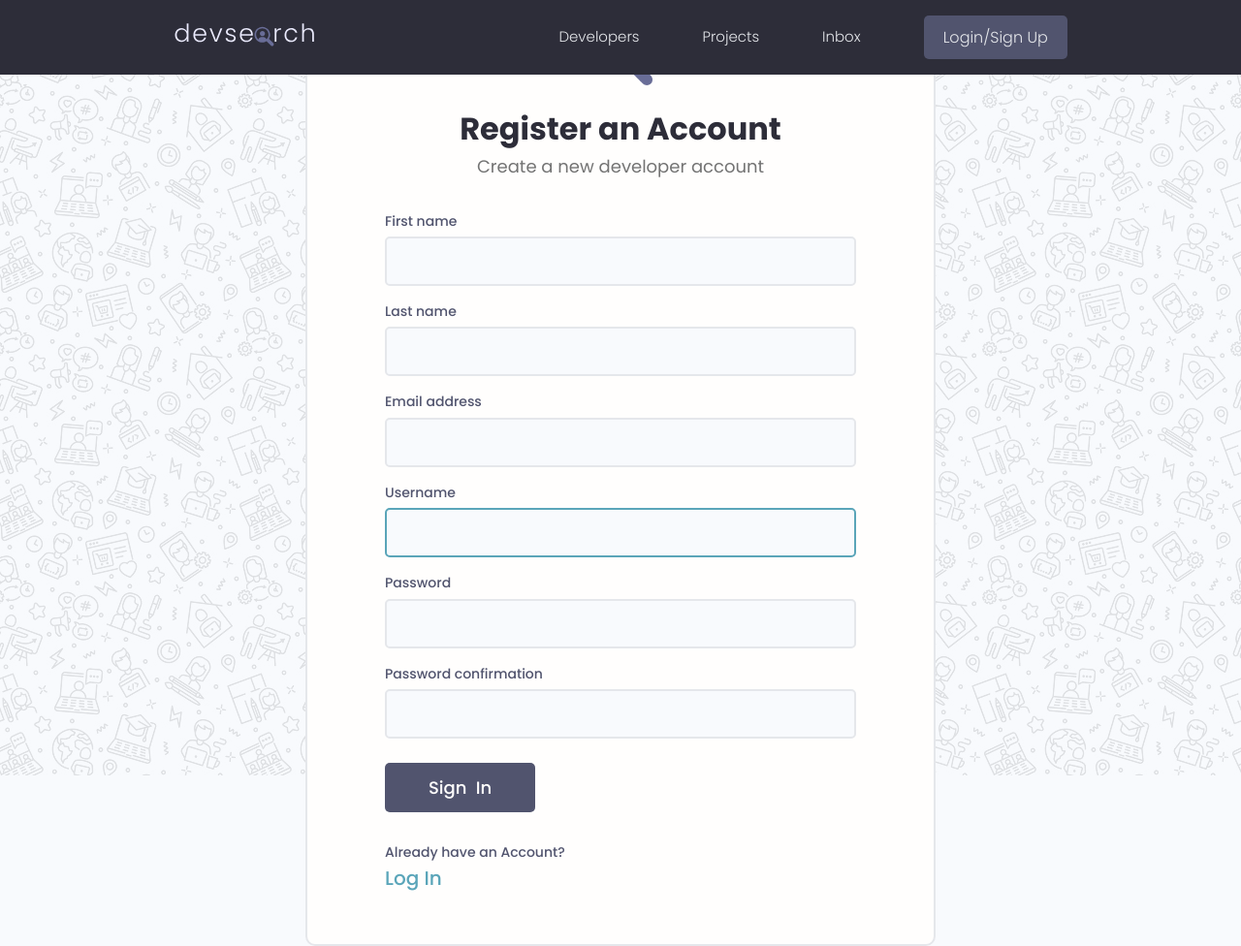
After one commit to cihatertem/django_2021, a Django app: page /register/ in a window 1280 px wide. The commit adds this page. Shown: the whole page at 97% size. Run offline with Django 4.2, Linux system fonts and the light colour scheme; some libraries are stand-ins or nearby versions.

Commit message:
#6 Authentication & Flass Messages

```diff
--- a/projects/views.py
+++ b/projects/views.py
@@ -1,4 +1,6 @@
 from django.shortcuts import render, redirect, get_object_or_404
+# Django Auth.
+from django.contrib.auth.decorators import login_required
 
 # models
 from .models import Project
@@ -29,6 +31,7 @@ def project(request, pk):
     return render(request, template_name, context)
 
 
+@login_required(login_url="users:login")
 def create_project(request):
     template_name = "projects/project_form.html"
     form = ProjectForm()
@@ -46,6 +49,7 @@ def create_project(request):
     return render(request, template_name, context)
 
 
+@login_required(login_url="users:login")
 def update_project(request, pk):
     template_name = "projects/project_form.html"
     project = get_object_or_404(Project, id=pk)
@@ -64,6 +68,7 @@ def update_project(request, pk):
     return render(request, template_name, context)
 
 
+@login_required(login_url="users:login")
 def delete_project(request, pk):
     template_name = "projects/delete_template.html"
     project = get_object_or_404(Project, id=pk)
--- a/static/styles/app.css
+++ b/static/styles/app.css
@@ -80,6 +80,7 @@ img {
         position: relative;
         z-index: 999;
     }
+
     .toggle-menu {
         position: relative;
     }
@@ -119,6 +120,7 @@ img {
         top: 3.4rem;
         transform-origin: 0 0;
     }
+
     .toggle-menu__lines::after {
         top: 4.6rem;
         transform-origin: 0 0;
@@ -417,6 +419,7 @@ img {
     .singleProject .column--1of3 {
         order: 1;
     }
+
     .singleProject .column--2of3 {
         order: 2;
     }
@@ -464,12 +467,12 @@ img {
     margin-bottom: 3rem;
 }
 
-.project__author{
+.project__author {
     font-size: 1.4rem;
     font-style: italic;
 }
 
-.project--rating{
+.project--rating {
     margin-bottom: 1.6em;
     margin-top: .5em;
 }
@@ -613,7 +616,7 @@ img {
     object-fit: contain;
 }
 
-.settings__tableInfo{
+.settings__tableInfo {
     width: 100%;
 }
 
@@ -647,6 +650,7 @@ img {
     display: flex;
     justify-content: center;
     align-items: center;
+
 }
 
 .auth::after {
@@ -659,7 +663,7 @@ img {
     left: 0;
     bottom: 0;
     right: 0;
-  background: url(../images/pattern.jpg);
+    background: url('../images/pattern.jpg');
 }
 
 .auth > .card {
@@ -705,6 +709,7 @@ img {
     align-items: center;
     margin: 2.5rem 0;
 }
+
 .auth .auth__actions a {
     text-decoration: underline;
 }
--- a/static/uikit/app.js
+++ b/static/uikit/app.js
@@ -2,3 +2,16 @@
 document.addEventListener('DOMContentLoaded', function () {
   hljs.highlightAll();
 });
+
+let alertWrapper = document.querySelector(".alert")
+let alertClose = document.querySelector(".alert__close")
+
+if (alertWrapper) {
+  alertClose.addEventListener("click", (e) => {
+    alertWrapper.style.display = "none"
+  })
+
+  setTimeout(() => {
+    alertWrapper.style.display = "none"
+  }, 5000)
+}
--- a/templates/includes/navbar.html
+++ b/templates/includes/navbar.html
@@ -14,8 +14,16 @@
                 <li class="header__menuItem"><a href="{% url 'users:profiles' %}">Developers</a></li>
                 <li class="header__menuItem"><a href="{% url 'projects:projects' %}">Projects</a></li>
                 <li class="header__menuItem"><a href="">Inbox</a></li>
-                <li class="header__menuItem"><a href="{% url 'projects:create-project' %}">Add Project</a></li>
-                <li class="header__menuItem"><a href="" class="btn btn--sub">Login/Sign Up</a></li>
+                {% if request.user.is_authenticated %}
+                    <li class="header__menuItem"><a href="{% url 'projects:create-project' %}">Add Project</a></li>
+                    <li class="header__menuItem">
+                        <a href="{% url 'users:logut' %}" class="btn btn--sub">Logout</a>
+                    </li>
+                {% else %}
+                    <li class="header__menuItem">
+                        <a href="{% url 'users:login' %}" class="btn btn--sub">Login/Sign Up</a>
+                    </li>
+                {% endif %}
             </ul>
         </nav>
     </div>
--- a/templates/main.html
+++ b/templates/main.html
@@ -18,9 +18,21 @@
 </head>
 <body>
 {% include "includes/navbar.html" %}
+
+{% if messages %}
+    {% for message in messages %}
+        <div {% if message.tags %} class="alert alert--{{ message.tags }}" {% else %}
+                                   class="alert" {% endif %}>
+            <p class="alert__message">{{ message }}</p>
+            <button style="padding: 4px; cursor: pointer; z-index: 99999" class="alert__close">⨯</button>
+        </div>
+    {% endfor %}
+{% endif %}
+
 {% block body %}
 
 {% endblock %}
+<script src="{% static 'uikit/app.js' %}"></script>
 <script>
     {% block script %}
 
--- /dev/null
+++ b/users/forms.py
@@ -0,0 +1,16 @@
+from django.forms import ModelForm
+from django.contrib.auth.models import User
+from django.contrib.auth.forms import UserCreationForm
+
+
+class CustomUserCreationForm(UserCreationForm):
+    class Meta:
+        model = User
+        fields = ["first_name", "last_name", "email", "username", "password1", "password2"]
+
+
+    def __init__(self, *args, **kwargs):
+        super(CustomUserCreationForm, self).__init__(*args, **kwargs)
+        # self.fields["title"].widget.attrs.update({"class": "input", "placeholder": "Add title"})
+        for name, field in self.fields.items():
+            field.widget.attrs.update({"class": "input input--text"})
--- /dev/null
+++ b/users/templates/users/login_register.html
@@ -0,0 +1,96 @@
+{% extends 'main.html' %}
+{% load static %}
+{% block body %}
+    {% if page == "register" %}
+        <div class="auth">
+            <div class="card">
+                <div class="auth__header text-center">
+                    <a href="{% url 'users:profiles' %}">
+                        <img src="{% static 'images/icon.svg' %}" alt="icon"/>
+                    </a>
+                    <h3>Register an Account</h3>
+                    <p>Create a new developer account</p>
+                </div>
+
+                <form action="{% url 'users:register' %}" method="POST" class="form auth__form">
+                    {% csrf_token %}
+                    {% for field in form %}
+                        <div class="form__field">
+                            <label for="formInput#text">{{ field.label }}</label>
+                            {{ field }}
+                            {#                            {% if field.help_text %}#}
+                            {#                                <small>{{ field.help_text }}</small>#}
+                            {#                            {% endif %}#}
+                            {% if field.errors %}
+                                {% for error in field.errors %}
+                                    <p style="color: red;">{{ error }}</p>
+                                {% endfor %}
+
+
+                            {% endif %}
+                        </div>
+                    {% endfor %}
+
+                    <div class="auth__actions">
+                        <input class="btn btn--sub btn--lg" type="submit" value="Sign  In"/>
+                    </div>
+                </form>
+
+                <div class="auth__alternative">
+                    <p>Already have an Account?</p>
+                    <a href="{% url 'users:login' %}">Log In</a>
+                </div>
+            </div>
+        </div>
+
+    {% else %}
+        <div class="auth">
+            <div class="card">
+                <div class="auth__header text-center">
+                    <a href="{% url 'users:profiles' %}">
+                        <img src="{% static 'images/icon.svg' %}" alt="icon"/>
+                    </a>
+                    <h3>Account Login</h3>
+                    <p>Hello Developer, Welcome Back!</p>
+                </div>
+
+                <form action="{% url 'users:login' %}" method="POST" class="form auth__form">
+                    {% csrf_token %}
+                    <!-- Input:Username -->
+                    <div class="form__field">
+                        <label for="formInput#text">Username: </label>
+                        <input
+                                class="input input--text"
+                                id="formInput#text"
+                                type="text"
+                                name="username"
+                                placeholder="Enter your username..."
+                        />
+                    </div>
+
+                    <!-- Input:Password -->
+                    <div class="form__field">
+                        <label for="formInput#password">Password: </label>
+                        <input
+                                class="input input--password"
+                                id="formInput#passowrd"
+                                type="password"
+                                name="password"
+                                placeholder="••••••••"
+                        />
+                    </div>
+                    <div class="auth__actions">
+                        <input class="btn btn--sub btn--lg" type="submit" value="Log In"/>
+                        <a href="forgetpassword.html">Forget Password?</a>
+                    </div>
+                </form>
+                <div class="auth__alternative">
+                    <p>Don’t have an Account?</p>
+                    <a href="{% url 'users:register' %}">Sign Up</a>
+
+                </div>
+            </div>
+        </div>
+
+    {% endif %}
+{% endblock %}
--- a/users/urls.py
+++ b/users/urls.py
@@ -6,4 +6,7 @@ app_name = "users"
 urlpatterns = [
     path("", views.profiles, name="profiles"),
     path("profile/<str:pk>/", views.user_profile, name="user_profile"),
+    path("login/", views.login_page, name="login"),
+    path("logout/", views.logout_user, name="logut"),
+    path("register/", views.register_user, name="register"),
 ]
--- a/users/views.py
+++ b/users/views.py
@@ -1,5 +1,13 @@
-from django.shortcuts import render, get_list_or_404, get_object_or_404
+from django.shortcuts import render, redirect, get_list_or_404, get_object_or_404
+# Django Auth.
+from django.contrib.auth import login, authenticate, logout
+# Django User Model / Forms
+from django.contrib.auth.models import User
+# Django messages
+from django.contrib import messages
+# app imports
 from .models import Profile
+from .forms import CustomUserCreationForm
 
 
 # Create your views here.
@@ -23,3 +31,60 @@ def user_profile(request, pk):
         "otherSkills": other_skills
     }
     return render(request, template, context)
+
+
+def login_page(request):
+    page = "login"
+    template = "users/login_register.html"
+
+    if request.user.is_authenticated:
+        return redirect("users:profiles")
+
+    if request.method == "POST":
+        username = request.POST["username"]
+        password = request.POST["password"]
+        try:
+            user = User.objects.get(username=username)
+        except:
+            messages.error(request, "User does not exist!")
+        user = authenticate(request, username=username, password=password)
+
+        if user is not None:
+            login(request, user)
+            return redirect("users:profiles")
+        else:
+            messages.error(request, "Username or password is incorrect!")
+
+    return render(request, template)
+
+
+def logout_user(request):
+    logout(request)
+    messages.info(request, "User was logged out.")
+    return redirect("users:login")
+
+
+def register_user(request):
+    template = "users/login_register.html"
+    page = "register"
+    form = CustomUserCreationForm()
+
+    if request.method == "POST":
+        form = CustomUserCreationForm(request.POST)
+
+        if form.is_valid():
+            user = form.save(commit=False)
+            user.username = user.username.lower()
+            user.save()
+            messages.success(request, "User account was created.")
+            login(request, user)
+            return redirect("users:profiles")
+        else:
+            messages.error(request, "An error has occurred during registration!")
+
+    context = {
+        "page": page,
+        "form": form
+    }
+
+    return render(request, template, context)
```
Also changed, not shown: users/signals.py (+12 -2 lines), static/images/icon.svg (added), static/images/logo.svg, static/images/pattern.jpg (added). Lines whose indentation alone changed are shown as unchanged.
